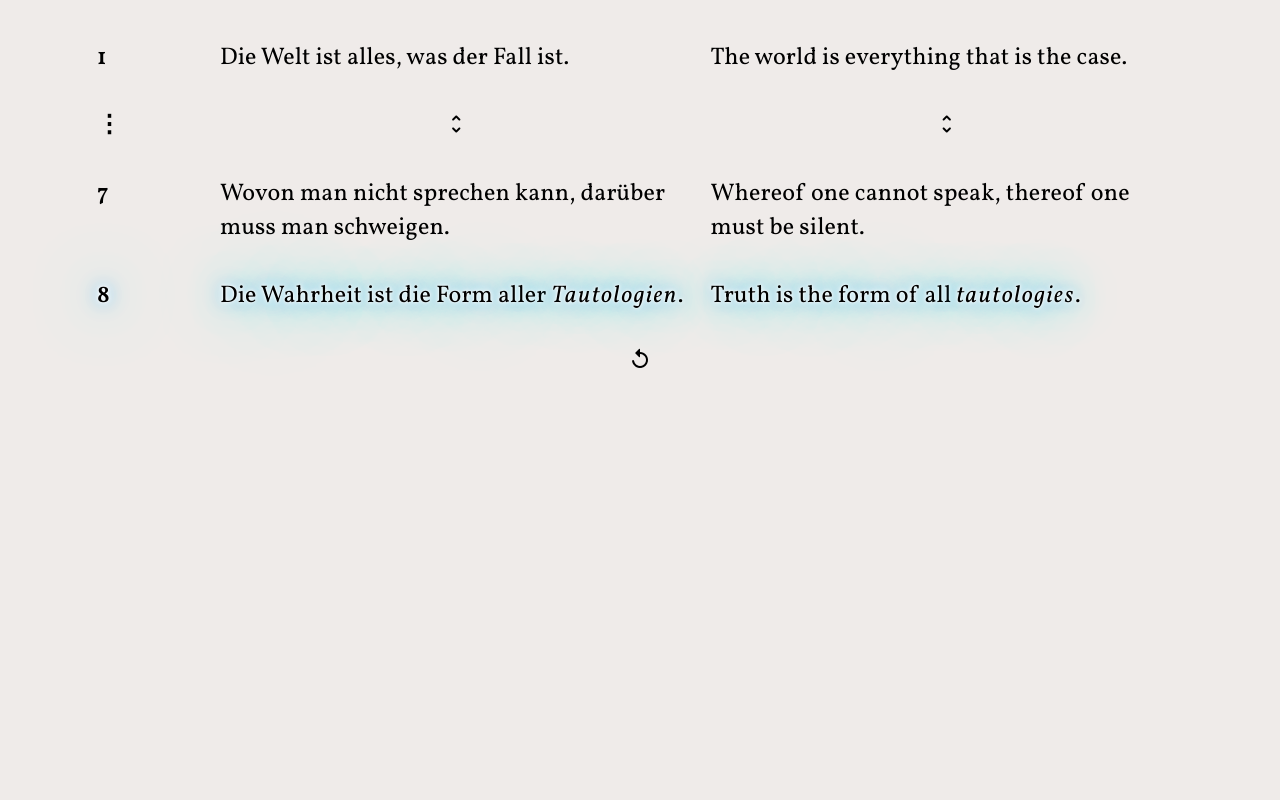
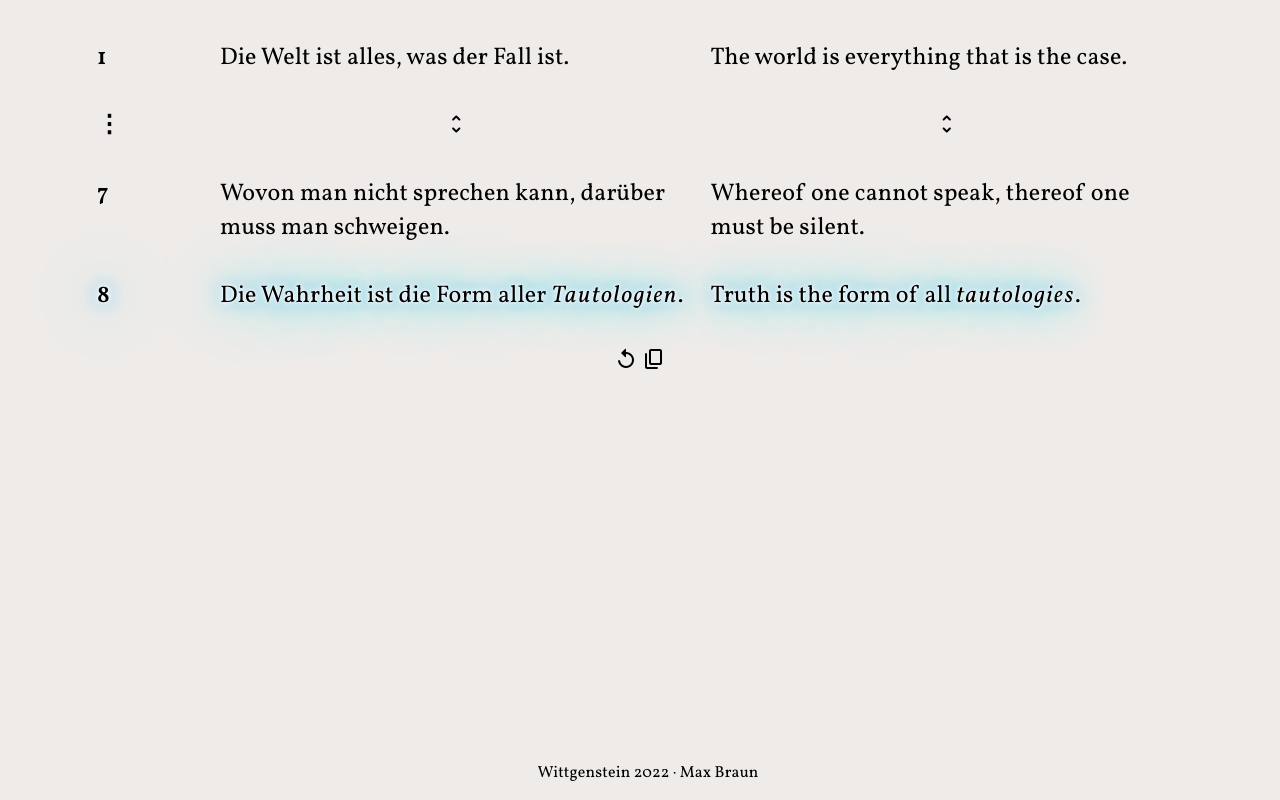
Before and after one commit to maxbbraun/wittgenstein, a plain HTML site: page index.html in a window 1280 px wide. Drawn offline with Linux system fonts and the light colour scheme.

Commit message:
Add footer, icons, links

```diff
--- a/index.html
+++ b/index.html
@@ -48,6 +48,17 @@
         width: 45%;
       }
 
+      .footer {
+        position: absolute;
+        bottom: 1rem;
+        font-family: Vollkorn, serif;
+        font-weight: 400;
+        font-size: 1rem;
+        letter-spacing: 0.01rem;
+        color: black;
+        width: 100%;
+      }
+
       .centered {
         text-align: center;
       }
@@ -66,6 +77,16 @@
       em {
         letter-spacing: 0.1rem;
       }
+
+      a:link, a:visited, a:hover {
+        color: black;
+        text-decoration: none;
+      }
+
+      a:active {
+        color: black;
+        text-decoration: none;
+      }
     </style>
   </head>
   <body>
@@ -77,8 +98,12 @@
       </tr>
       <tr>
         <td class="number">⋮</td>
-        <td class="centered"><span class="material-icons-round">unfold_more</span></td>
-        <td class="centered"><span class="material-icons-round">unfold_more</span></td>
+        <td class="centered">
+          <a href="#"><span class="material-icons-round">unfold_more</span></a>
+        </td>
+        <td class="centered">
+          <a href="#"><span class="material-icons-round">unfold_more</span></a>
+        </td>
       </tr>
       <tr>
         <td class="number">7</td>
@@ -91,8 +116,14 @@
         <td class="glowing content">Truth is the form of all <em>tautologies</em>.</td>
       </tr>
       <tr>
-        <td class="centered" colspan="3"><span class="material-icons-round">replay</span></td>
+        <td class="centered" colspan="3">
+          <a href="#"><span class="material-icons-round">replay</span></a>
+          <a href="#"><span class="material-icons-round">content_copy</span></a>
+        </td>
       </tr>
     </table>
+    <div class="centered footer">
+      <a href="">Wittgenstein 2022</a> · <a href="">Max Braun</a>
+    </div>
   </body>
 </html>
```
